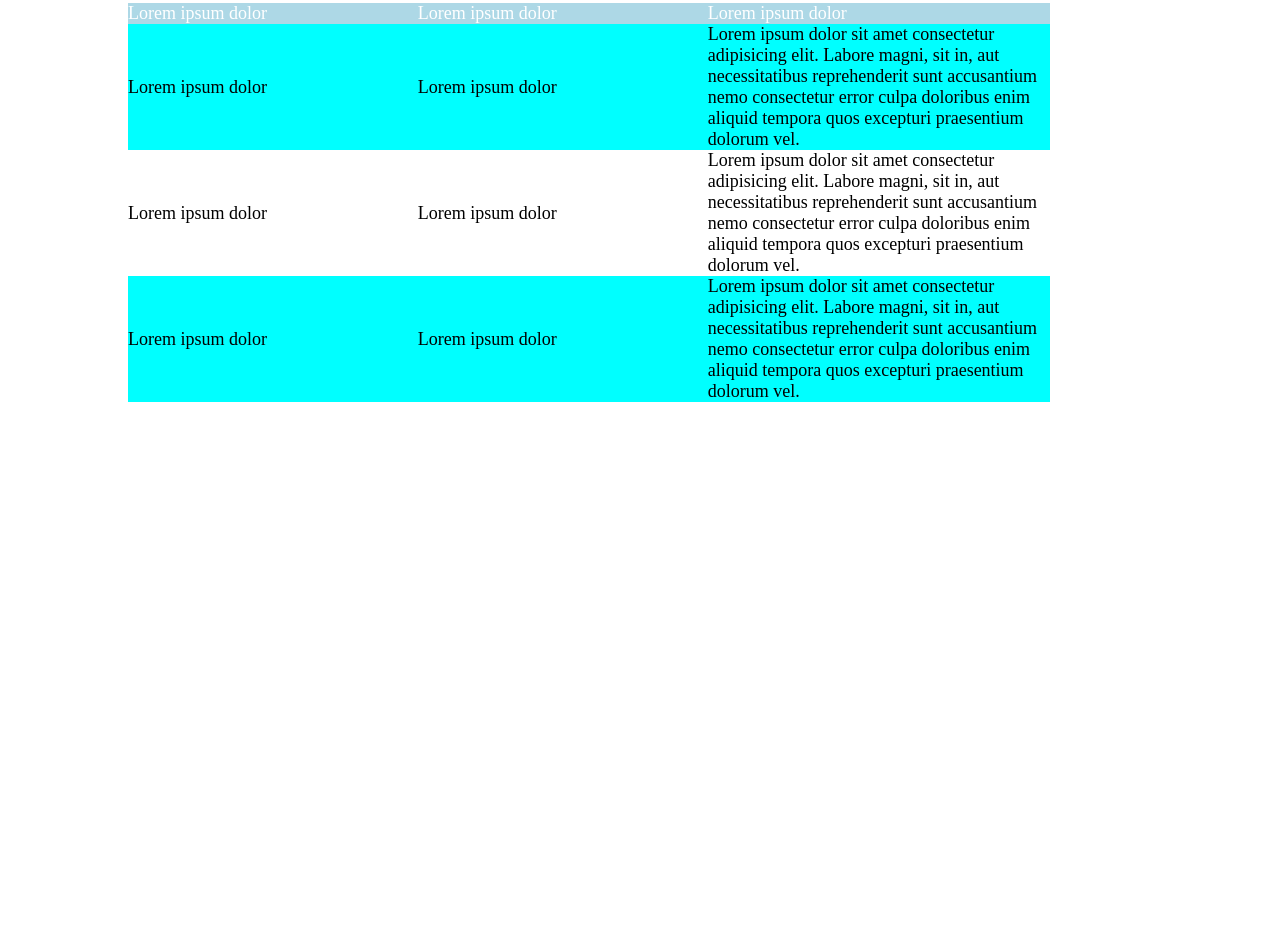
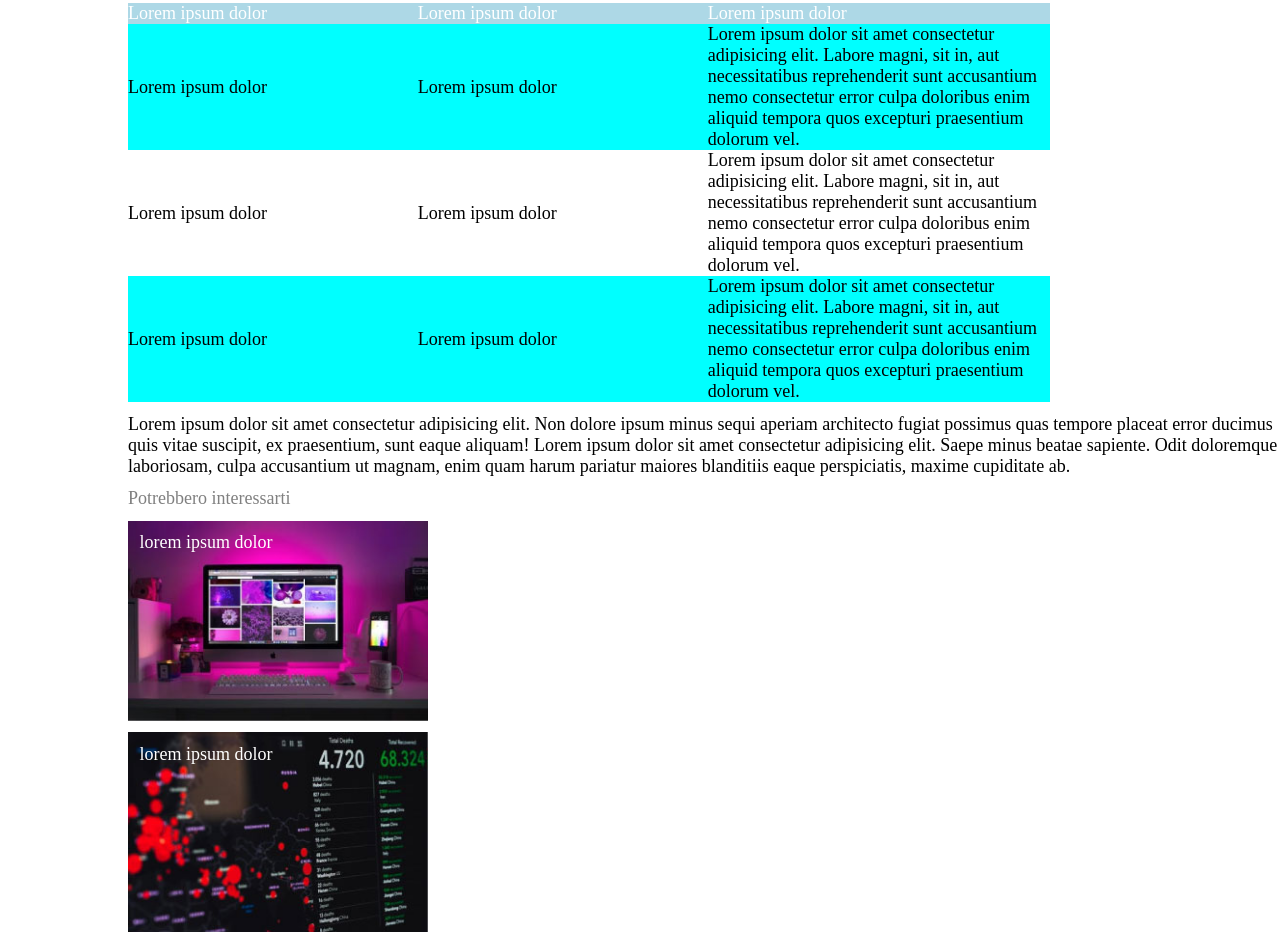
Before and after one commit to CristianoAltomonte/html-css-booleaner, a plain HTML site: page index.html in a window 1280 px wide. Shown: the part 850-1782 px from the top of the page. Before the commit the page ends 1252 px from the top, so only its background shows below. Drawn offline with Linux system fonts and the light colour scheme.

Commit message:
Fine esercizio

```diff
--- a/css/style.css
+++ b/css/style.css
@@ -87,6 +87,7 @@
         background-repeat: no-repeat;
         background-size: contain;
         height: 200px;
+        margin-top: 1%;
     }
 
     .info{
--- a/index.html
+++ b/index.html
@@ -69,8 +69,19 @@
                     </tr>
                 </tbody>
                 <!-- /Creazioen Tabella -->
+            </table>
+            <p class="sub">Lorem ipsum dolor sit amet consectetur adipisicing elit. Non dolore ipsum minus sequi aperiam architecto fugiat possimus quas tempore placeat error ducimus quis vitae suscipit, ex praesentium, sunt eaque aliquam! Lorem ipsum dolor sit amet consectetur adipisicing elit. Saepe minus beatae sapiente. Odit doloremque laboriosam, culpa accusantium ut magnam, enim quam harum pariatur maiores blanditiis eaque perspiciatis, maxime cupiditate ab.</p>
+            <p class="title3">Potrebbero interessarti</p>
 
-            </table>
+            <!-- Immagini Correlate  -->
+            <div class="box1">
+                <p class="info">lorem ipsum dolor</p>
+            </div>
+            <div class="box2">
+                <p class="info">lorem ipsum dolor</p>
+            </div>
+
+
 
 
 
@@ -78,6 +89,6 @@
         </div>
 
     </main>
-    <footer></footer>
+
 </body>
 </html>
```
